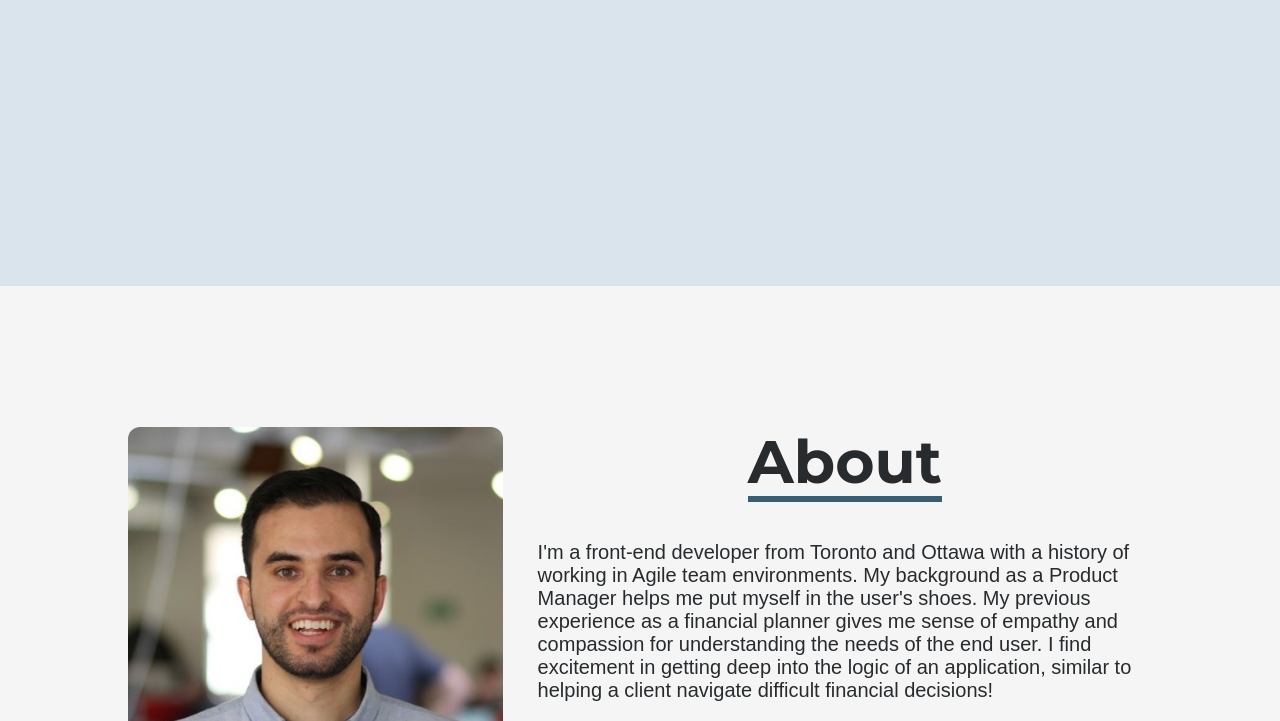
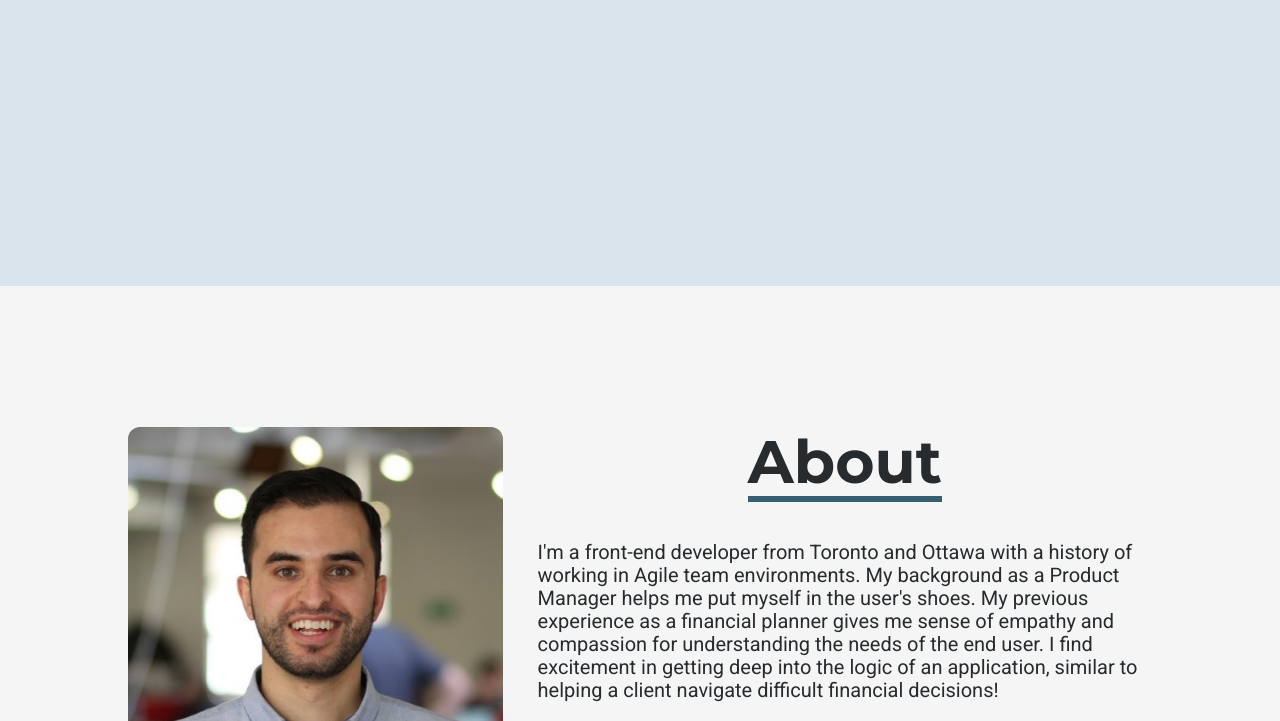
Before and after one commit to raidnaji/portfolio, a plain HTML site: page index.html in a window 1280 px wide. Shown: the part 514-1235 px from the top of the page. Drawn offline with nearby package versions, Linux system fonts and the light colour scheme.

Commit message:
changed body font to Roboto

```diff
--- a/index.html
+++ b/index.html
@@ -9,8 +9,8 @@
 
     <!-- STYLES -->
     <link rel="icon" href="./assets/favicon.ico">
-    <link href="https://fonts.googleapis.com/css2?family=Montserrat:wght@400;700&display=swap" rel="stylesheet">
-    <link href="https://fonts.googleapis.com/css2?family=Montserrat:wght@400;700&display=swap" rel="stylesheet">
+    <link rel="preconnect" href="https://fonts.gstatic.com">
+    <link href="https://fonts.googleapis.com/css2?family=Montserrat:wght@400;700&family=Roboto:wght@400;700&display=swap" rel="stylesheet">
     <link href="https://unpkg.com/aos@2.3.1/dist/aos.css" rel="stylesheet">
     <link rel="stylesheet" href="https://cdn.jsdelivr.net/gh/devicons/devicon@v2.11.0/devicon.min.css">
     <link rel="stylesheet" href="https://cdnjs.cloudflare.com/ajax/libs/animate.css/4.1.1/animate.min.css"/>
--- a/styles/sass/partials/_variablesMixins.scss
+++ b/styles/sass/partials/_variablesMixins.scss
@@ -1,6 +1,6 @@
 // fonts
 $titleFont : 'Montserrat', sans-serif;
-$mainFont : 'Poppins', sans-serif;
+$mainFont : 'Roboto', sans-serif;
 
 $primaryColor : #272b2e;
 $backgroundColor: #D9E4EC;
```
Also changed, not shown: dist/css/styles.css, dist/css/styles.min.css.
